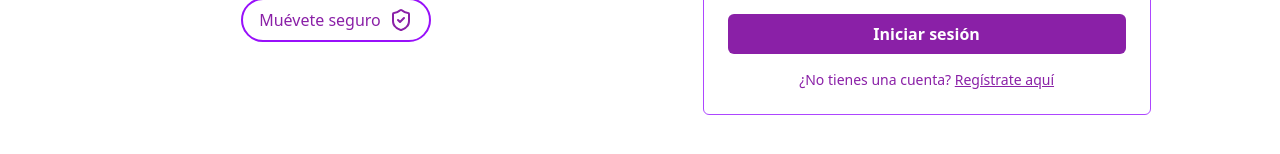
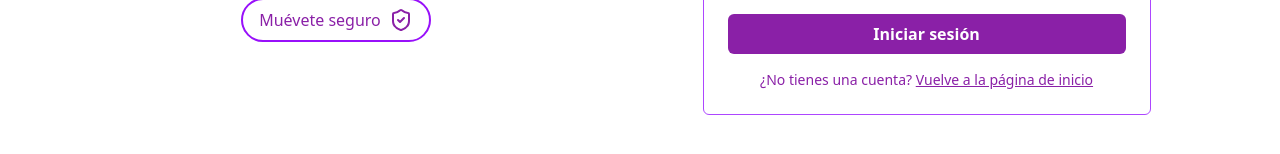
Before and after one commit to Uway-Univalle/web, a React (Vite) app: page /login in a window 1280 px wide. Shown: the part 482-636 px from the top of the page. Built offline with nearby package versions, Linux system fonts and the light colour scheme.

Commit message:
edit docker

```diff
--- a/docker-compose.yml
+++ b/docker-compose.yml
@@ -2,5 +2,9 @@ services:
   vite-app:
     build: .
     ports:
-      - "3000:80"
-    container_name: vite-react-app
+      - "5173:5173"
+    volumes:
+      - .:/app
+      - /app/node_modules
+    container_name: vite-react-dev
+    command: npm run dev -- --host
--- a/src/routes/Login.jsx
+++ b/src/routes/Login.jsx
@@ -97,8 +97,8 @@ const Login = () => {
 
           <div className="mt-4 text-sm text-center">
             ¿No tienes una cuenta?{" "}
-            <a href="/register" className="text-[#8A20A7] underline hover:text-purple-800">
-              Regístrate aquí
+            <a href="/" className="text-[#8A20A7] underline hover:text-purple-800">
+              Vuelve a la página de inicio
             </a>
           </div>
         </div>
```
Also changed, not shown: 1 other file (tests, documents, lock files or other folders).
